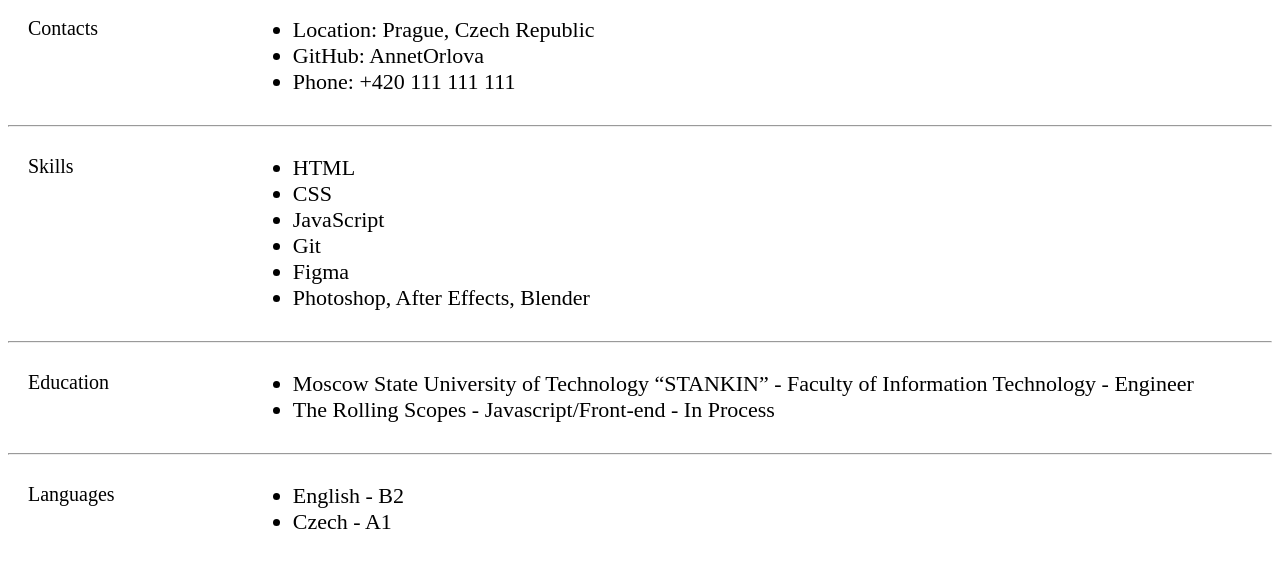
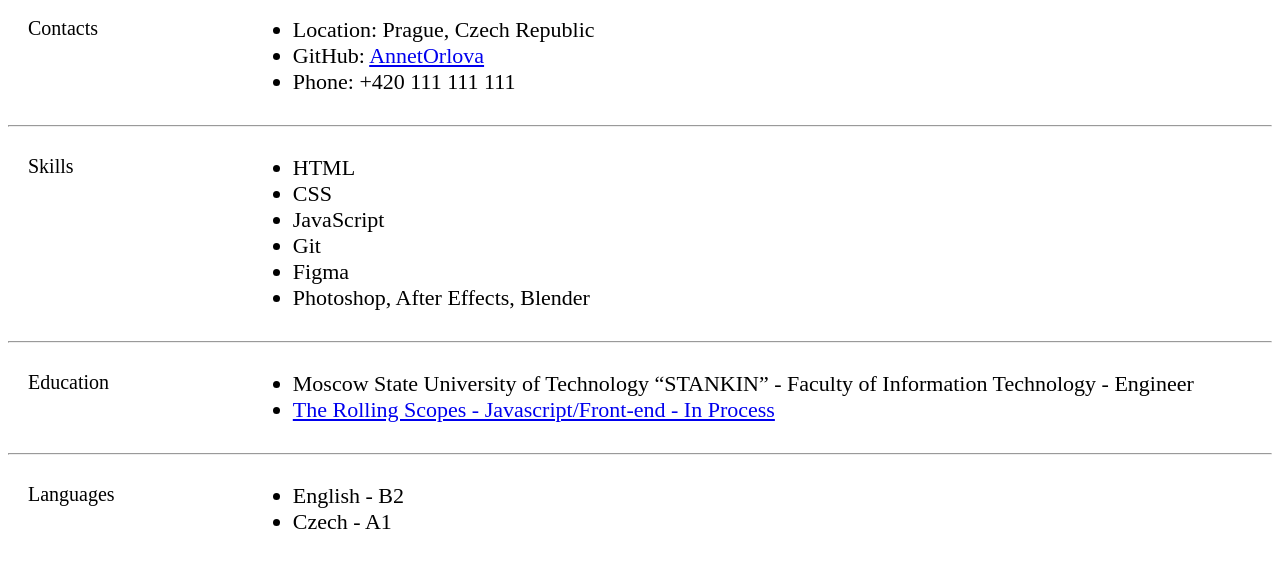
Before and after one commit to AnnetOrlova/rsschool-cv, a plain HTML site: page index.html in a window 1280 px wide. Shown: the part 197-764 px from the top of the page. Drawn offline with Linux system fonts and the light colour scheme.

Commit message:
feat: add links

```diff
--- a/index.html
+++ b/index.html
@@ -17,7 +17,7 @@
         <div class="right">
           <ul class="ul">
             <li>Location: Prague, Czech Republic</li>
-            <li>GitHub: AnnetOrlova</li>
+            <li>GitHub: <a href="https://github.com/AnnetOrlova">AnnetOrlova</a></li>
             <li>Phone: +420 111 111 111</li>
           </ul>
         </div>
@@ -42,7 +42,7 @@
         <div class="right">
             <ul class="ul">
                 <li>Moscow State University of Technology “STANKIN” - Faculty of Information Technology - Engineer</li>
-                <li>The Rolling Scopes - Javascript/Front-end - In Process</li>
+                <li><a href="https://app.rs.school/">The Rolling Scopes - Javascript/Front-end - In Process</a></li>
             </ul>
         </div>
     </div>
```
